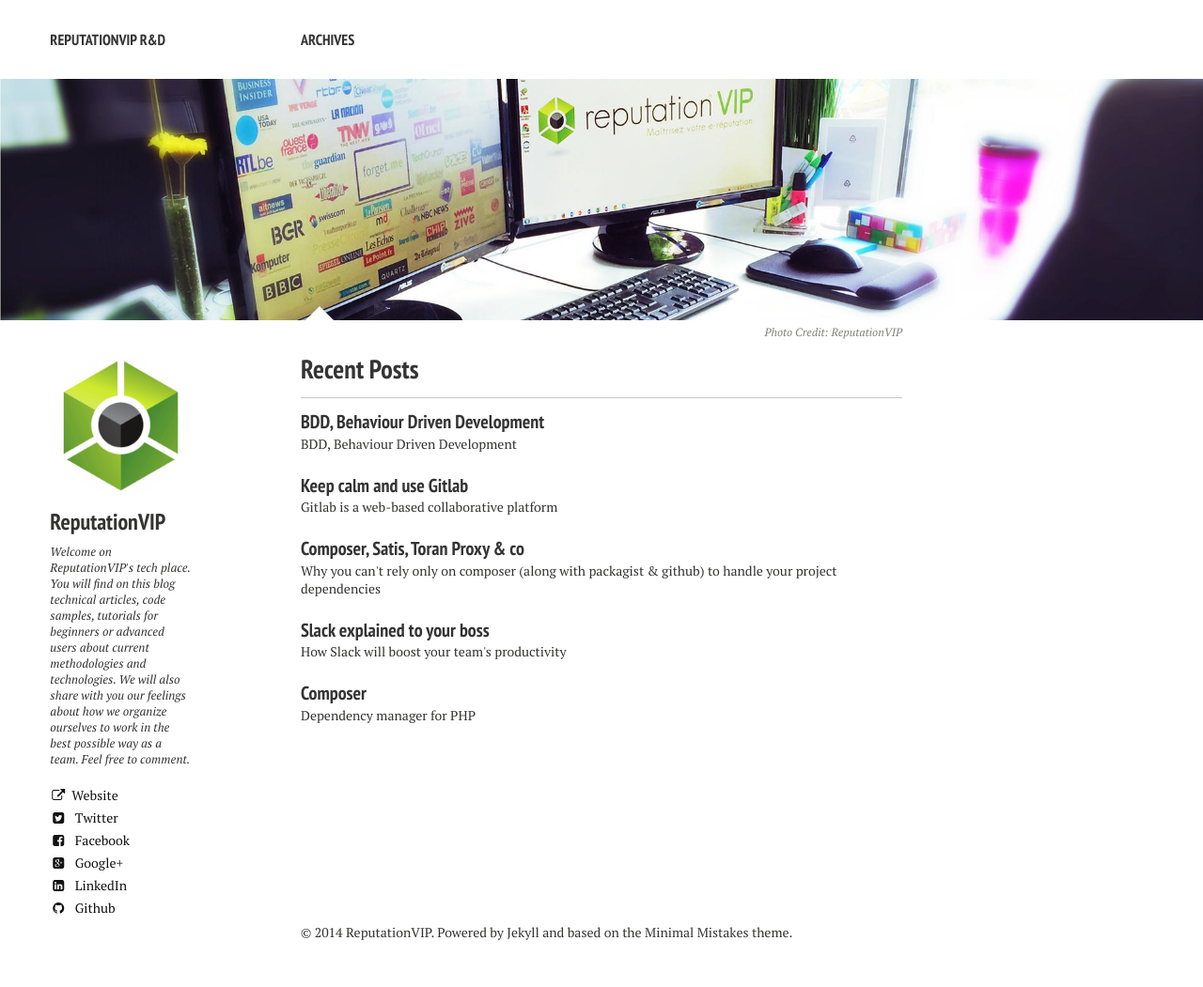
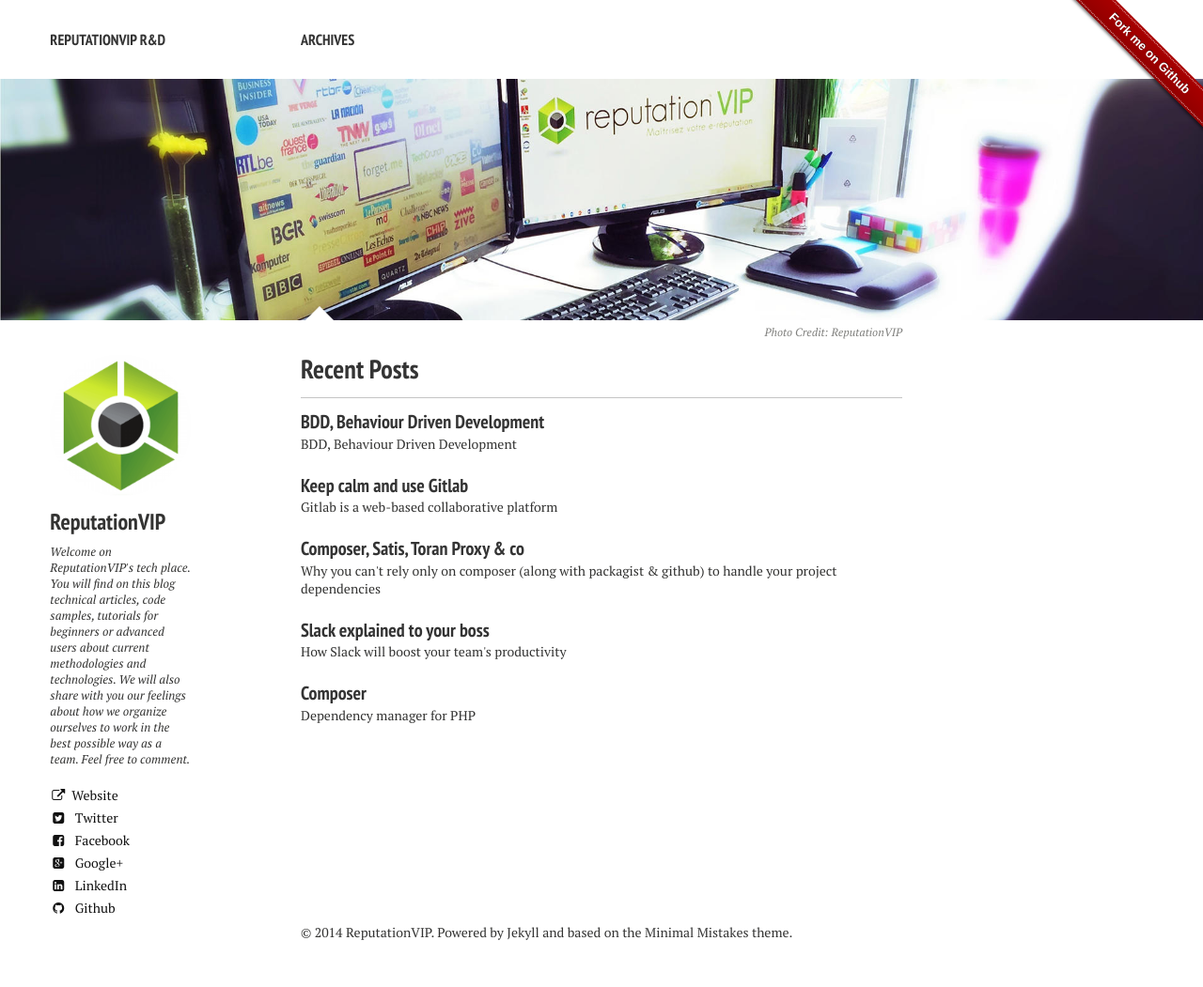
Before and after one commit to semji/reputationvip.github.io, a Jekyll site: the page built from index.md, in a window 1280 px wide. Shown: the whole page at 94% size. Built offline with Jekyll 4.4.1, drawn with Linux system fonts in a browser that asks for light colours; nearby versions of some CDN libraries.

Commit message:
forkme-on-github ribbons added, user can be configure ribbon on _config.yml
(cherry picked from commit 15aebadad89cf6164f36345c001c0334ee6daf62)

```diff
--- a/_config.yml
+++ b/_config.yml
@@ -56,5 +56,17 @@
   weibo: #username
   flickr: #username
 
+# Fprk me on Githıb ribbon for any position on page
+forkme:
+  # If you type `true` in active attribute, the ribbon will be appared on page
+  active: true
+  # Type the title field what you want to see on ribbon
+  title: Fork me on Github
+  # enter your fork url on `url` attribute
+  url: https://github.com/muhasturk/muhasturk.github.io/fork
+  # Position value must be one of following
+  # [ top-left, top-right, bottom-left, bottom-right ]
+  position: top-right
+
 include: [".htaccess"]
 exclude: ["lib", "config.rb", "Capfile", "config", "log", "Rakefile", "Rakefile.rb", "tmp", "less", "*.sublime-project", "*.sublime-workspace", "test", "spec", "Gruntfile.js", "package.json", "node_modules", "Gemfile", "Gemfile.lock", "LICENSE", "README.md"]
--- /dev/null
+++ b/_includes/_forkme.html
@@ -0,0 +1,22 @@
+{% if site.forkme.active == true %}
+{% assign yml_position = site.forkme.position %}
+{% case yml_position %}
+{% when 'top-right' %}
+{% assign position = 'right' %}
+{% when 'top-left' %}
+{% assign position = 'left' %}
+{% when 'bottom-right' %}
+{% assign position = 'right-bottom' %}
+{% when 'bottom-left' %}
+{% assign position = 'left-bottom' %}
+{% else %}
+<mark style="color: #990000">unsupported forkme position attribute in _config.yml</mark>
+{% endcase %}
+{% if position  %}
+<div class="github-fork-ribbon-wrapper {{ position }}">
+    <div class="github-fork-ribbon">
+        <a href="{{ site.forkme.url }}">{{ site.forkme.title }}</a>
+    </div>
+</div>
+{% endif %}
+{% endif %}
--- a/_includes/_head.html
+++ b/_includes/_head.html
@@ -50,3 +50,10 @@
 <link rel="apple-touch-icon-precomposed" sizes="114x114" href="{{ site.url }}/images/apple-touch-icon-114x114-precomposed.png">
 <!-- 144x144 (precomposed) for iPad 3rd and 4th generation -->
 <link rel="apple-touch-icon-precomposed" sizes="144x144" href="{{ site.url }}/images/apple-touch-icon-144x144-precomposed.png">
+
+{% if site.forkme.active == true %}<!-- forkme-on-github ribbon -->
+<link rel="stylesheet" href="{{ site.url }}/assets/css/gh-fork-ribbon.css">
+<!--[if lt IE 9]>
+<link rel="stylesheet" href="{{ site.url }}/assets/css/gh-fork-ribbon.ie.css">
+<![endif]-->
+{% endif %}
--- a/_layouts/home.html
+++ b/_layouts/home.html
@@ -12,6 +12,8 @@
 {% include _browser-upgrade.html %}
 
 {% include _navigation.html %}
+
+{% include _forkme.html %}
 
 {% if page.image.feature %}
   <div class="image-wrap">
--- a/_layouts/page.html
+++ b/_layouts/page.html
@@ -12,6 +12,8 @@
 {% include _browser-upgrade.html %}
 
 {% include _navigation.html %}
+
+{% include _forkme.html %}
 
 {% if page.image.feature %}
   <div class="image-wrap">
--- a/_layouts/post-index.html
+++ b/_layouts/post-index.html
@@ -12,6 +12,8 @@
 {% include _browser-upgrade.html %}
 
 {% include _navigation.html %}
+
+{% include _forkme.html %}
 
 {% if page.image.feature %}
   <div class="image-wrap">
--- a/_layouts/post.html
+++ b/_layouts/post.html
@@ -12,6 +12,8 @@
 {% include _browser-upgrade.html %}
 
 {% include _navigation.html %}
+
+{% include _forkme.html %}
 
 {% if page.image.feature %}
   <div class="image-wrap">
--- /dev/null
+++ b/assets/css/gh-fork-ribbon.css
@@ -0,0 +1,140 @@
+/*!
+ * "Fork me on GitHub" CSS ribbon v0.1.1 | MIT License
+ * https://github.com/simonwhitaker/github-fork-ribbon-css
+*/
+
+/* Left will inherit from right (so we don't need to duplicate code) */
+.github-fork-ribbon {
+  /* The right and left classes determine the side we attach our banner to */
+  position: absolute;
+
+  /* Add a bit of padding to give some substance outside the "stitching" */
+  padding: 2px 0;
+
+  /* Set the base colour */
+  background-color: #a00;
+
+  /* Set a gradient: transparent black at the top to almost-transparent black at the bottom */
+  background-image: -webkit-gradient(linear, left top, left bottom, from(rgba(0, 0, 0, 0)), to(rgba(0, 0, 0, 0.15)));
+  background-image: -webkit-linear-gradient(top, rgba(0, 0, 0, 0), rgba(0, 0, 0, 0.15));
+  background-image: -moz-linear-gradient(top, rgba(0, 0, 0, 0), rgba(0, 0, 0, 0.15));
+  background-image: -ms-linear-gradient(top, rgba(0, 0, 0, 0), rgba(0, 0, 0, 0.15));
+  background-image: -o-linear-gradient(top, rgba(0, 0, 0, 0), rgba(0, 0, 0, 0.15));
+  background-image: linear-gradient(to bottom, rgba(0, 0, 0, 0), rgba(0, 0, 0, 0.15));
+
+  /* Add a drop shadow */
+  -webkit-box-shadow: 0 2px 3px 0 rgba(0, 0, 0, 0.5);
+  -moz-box-shadow: 0 2px 3px 0 rgba(0, 0, 0, 0.5);
+  box-shadow: 0 2px 3px 0 rgba(0, 0, 0, 0.5);
+
+  /* Set the font */
+  font: 700 13px "Helvetica Neue", Helvetica, Arial, sans-serif;
+
+  z-index: 9999;
+  pointer-events: auto;
+}
+
+.github-fork-ribbon a,
+.github-fork-ribbon a:hover {
+  /* Set the text properties */
+  color: #fff;
+  text-decoration: none;
+  text-shadow: 0 -1px rgba(0, 0, 0, 0.5);
+  text-align: center;
+
+  /* Set the geometry. If you fiddle with these you'll also need
+     to tweak the top and right values in .github-fork-ribbon. */
+  width: 200px;
+  line-height: 20px;
+
+  /* Set the layout properties */
+  display: inline-block;
+  padding: 2px 0;
+
+  /* Add "stitching" effect */
+  border-width: 1px 0;
+  border-style: dotted;
+  border-color: #fff;
+  border-color: rgba(255, 255, 255, 0.7);
+}
+
+.github-fork-ribbon-wrapper {
+  width: 150px;
+  height: 150px;
+  position: absolute;
+  overflow: hidden;
+  top: 0;
+  z-index: 9999;
+  pointer-events: none;
+}
+
+.github-fork-ribbon-wrapper.fixed {
+  position: fixed;
+}
+
+.github-fork-ribbon-wrapper.left {
+  left: 0;
+}
+
+.github-fork-ribbon-wrapper.right {
+  right: 0;
+}
+
+.github-fork-ribbon-wrapper.left-bottom {
+  position: fixed;
+  top: inherit;
+  bottom: 0;
+  left: 0;
+}
+
+.github-fork-ribbon-wrapper.right-bottom {
+  position: fixed;
+  top: inherit;
+  bottom: 0;
+  right: 0;
+}
+
+.github-fork-ribbon-wrapper.right .github-fork-ribbon {
+  top: 42px;
+  right: -43px;
+
+  -webkit-transform: rotate(45deg);
+  -moz-transform: rotate(45deg);
+  -ms-transform: rotate(45deg);
+  -o-transform: rotate(45deg);
+  transform: rotate(45deg);
+}
+
+.github-fork-ribbon-wrapper.left .github-fork-ribbon {
+  top: 42px;
+  left: -43px;
+
+  -webkit-transform: rotate(-45deg);
+  -moz-transform: rotate(-45deg);
+  -ms-transform: rotate(-45deg);
+  -o-transform: rotate(-45deg);
+  transform: rotate(-45deg);
+}
+
+
+.github-fork-ribbon-wrapper.left-bottom .github-fork-ribbon {
+  top: 80px;
+  left: -43px;
+
+  -webkit-transform: rotate(45deg);
+  -moz-transform: rotate(45deg);
+  -ms-transform: rotate(45deg);
+  -o-transform: rotate(45deg);
+  transform: rotate(45deg);
+}
+
+.github-fork-ribbon-wrapper.right-bottom .github-fork-ribbon {
+  top: 80px;
+  right: -43px;
+
+  -webkit-transform: rotate(-45deg);
+  -moz-transform: rotate(-45deg);
+  -ms-transform: rotate(-45deg);
+  -o-transform: rotate(-45deg);
+  transform: rotate(-45deg);
+}
```
Also changed, not shown: assets/css/gh-fork-ribbon.ie.css (added, +78 -0 lines).
